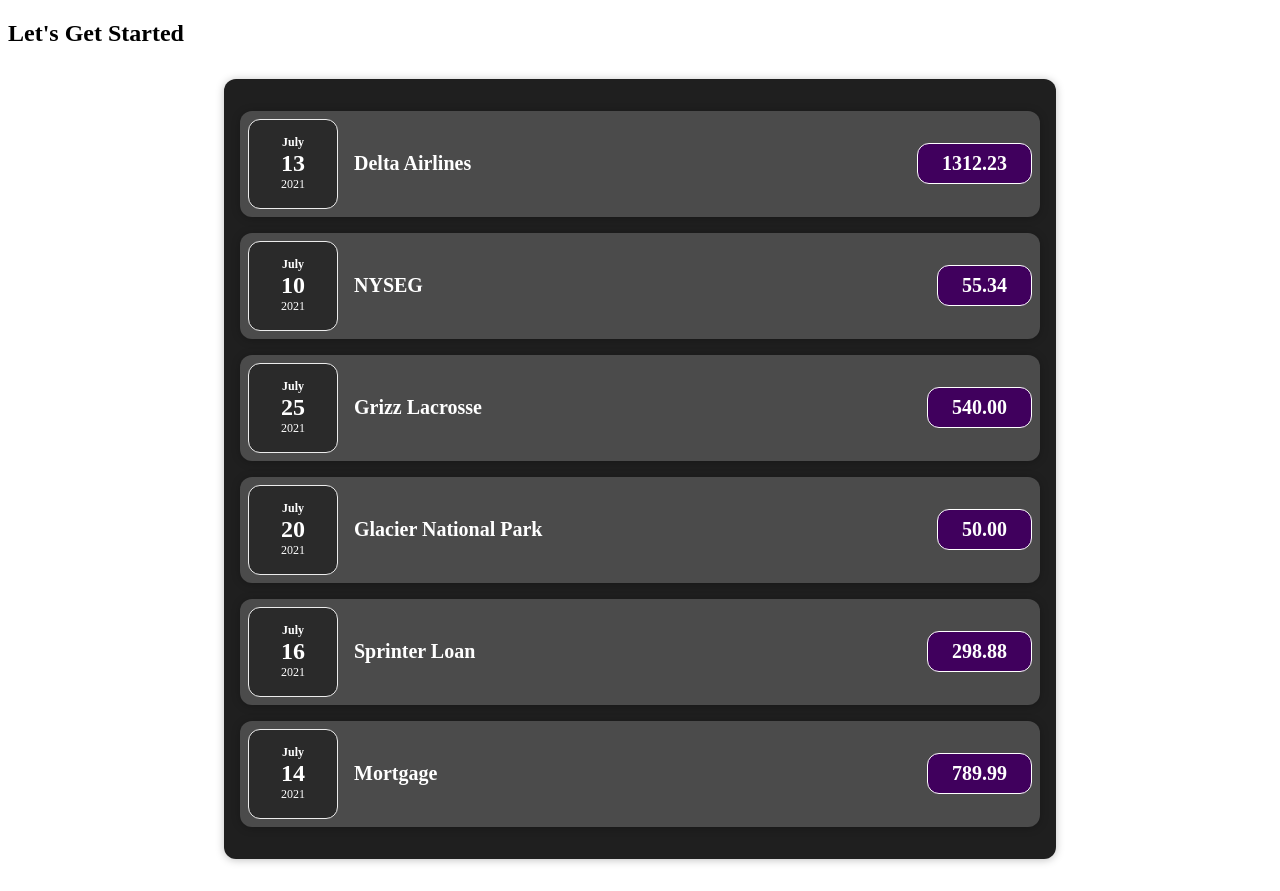
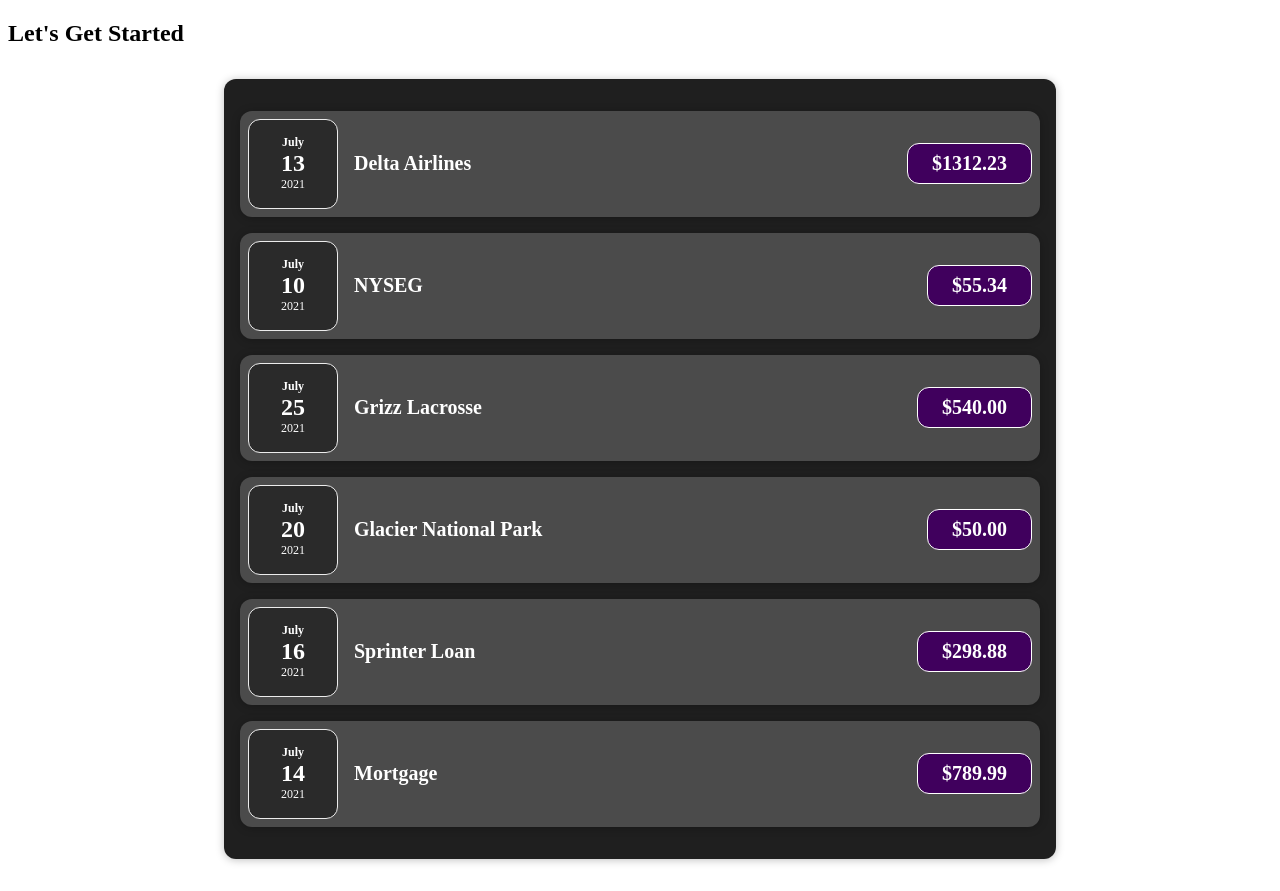
Before and after one commit to ThomsAlexander23/React-Node, a React (Create React App) app in the folder expense-tracker/: page / in a window 1280 px wide. Built offline with nearby package versions, Linux system fonts and the light colour scheme.

Commit message:
style: adjusted directories and refactored imports accordingly

```diff
--- a/expense-tracker/src/App.js
+++ b/expense-tracker/src/App.js
@@ -1,5 +1,5 @@
 // import "./App.css";
-import Expenses from "./components/Expenses";
+import Expenses from "./components/Expenses/Expenses";
 
 function App() {
   const expenses = [
--- a/expense-tracker/src/components/ExpenseItem.js
+++ b/expense-tracker/src/components/Expenses/ExpenseItem.js
@@ -1,5 +1,5 @@
 import ExpenseDate from "./ExpenseDate";
-import Card from "./Card";
+import Card from "../UI/Card";
 import "./ExpenseItem.css";
 
 function ExpenseItem(props) {
@@ -8,7 +8,7 @@
       <ExpenseDate date={props.date} />
       <div className="expense-item__description">
         <h2>{props.title}</h2>
-        <div className="expense-item__price">{props.amount.toFixed(2)}</div>
+        <div className="expense-item__price">${props.amount.toFixed(2)}</div>
       </div>
     </Card>
   );
--- a/expense-tracker/src/components/Expenses.js
+++ b/expense-tracker/src/components/Expenses/Expenses.js
@@ -1,5 +1,5 @@
 import ExpenseItem from "./ExpenseItem";
-import Card from "./Card";
+import Card from "../UI/Card";
 import "./Expenses.css";
 
 function Expenses(props) {
```
Also changed, not shown: expense-tracker/src/components/Expenses/ExpenseDate.css (renamed from expense-tracker/src/components/ExpenseDate.css), expense-tracker/src/components/Expenses/ExpenseDate.js (renamed from expense-tracker/src/components/ExpenseDate.js), expense-tracker/src/components/Expenses/ExpenseItem.css (renamed from expense-tracker/src/components/ExpenseItem.css), expense-tracker/src/components/Expenses/Expenses.css (renamed from expense-tracker/src/components/Expenses.css), expense-tracker/src/components/UI/Card.css (renamed from expense-tracker/src/components/Card.css), expense-tracker/src/components/UI/Card.js (renamed from expense-tracker/src/components/Card.js).
